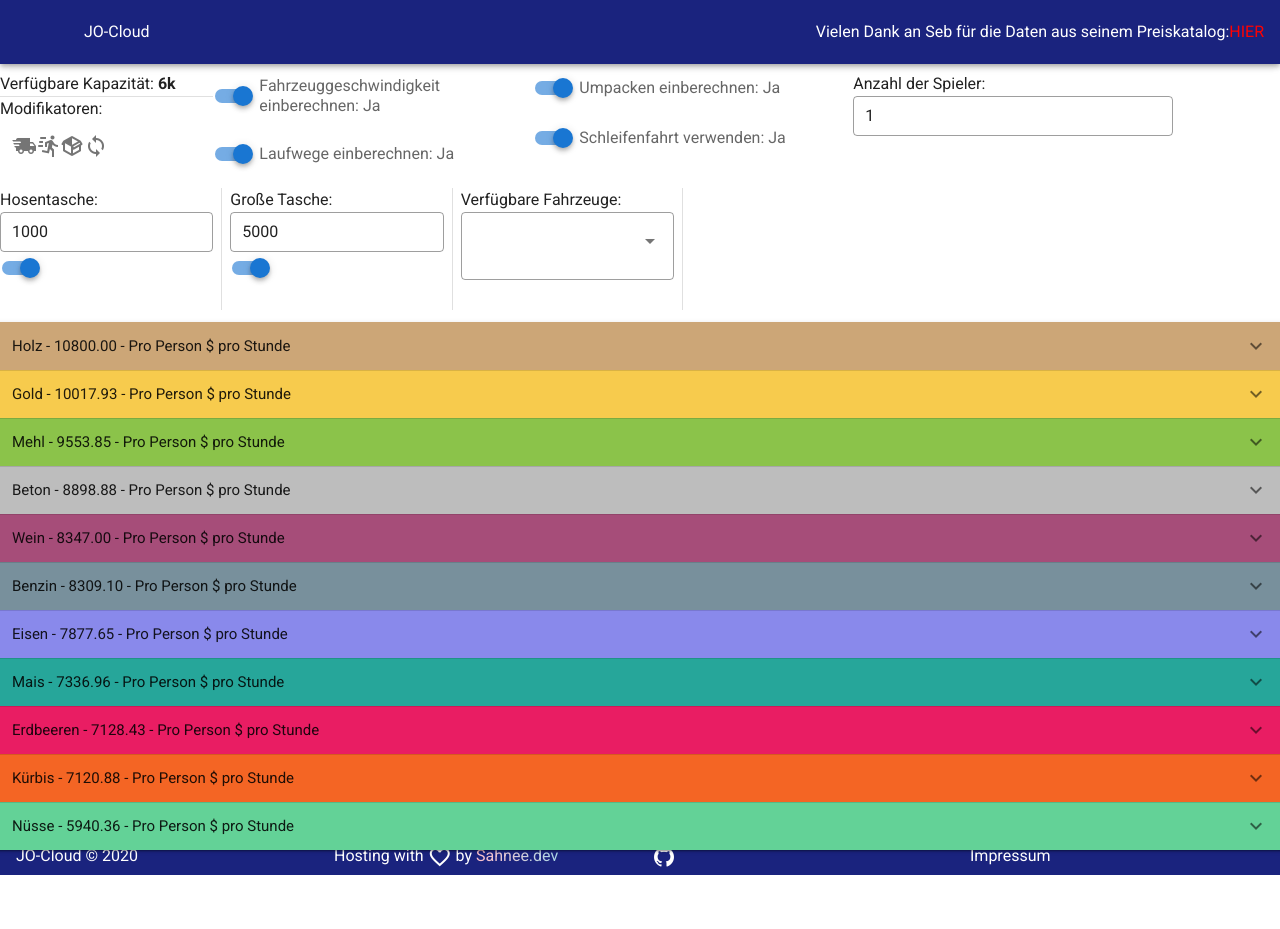
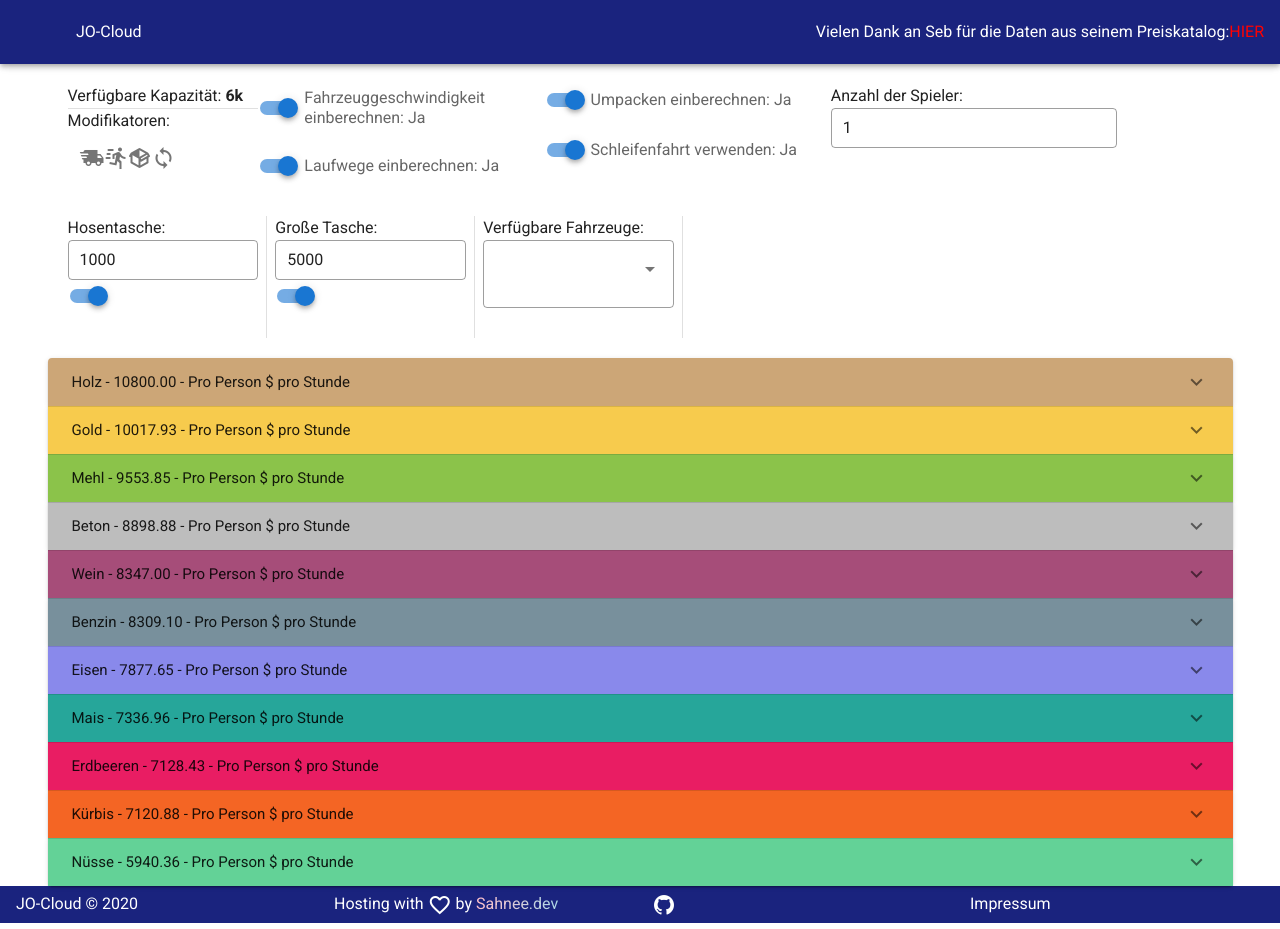
Before and after one commit to DaNeubi/ulifepreiskatalog, a Vue app: page / in a window 1280 px wide. Before the commit the page ends 881 px from the top, so only its background shows below. Built offline with nearby package versions, Linux system fonts and the light colour scheme.

Commit message:
fixed scroll issue on mobile devices

```diff
--- a/src/App.vue
+++ b/src/App.vue
@@ -9,7 +9,7 @@
         <a href="https://preiskatalog.jobermeier.cloud">
           <v-img
               alt="JO-Cloud Logo"
-              class="shrink mr-2"
+              class="shrink pr-2"
               contain
               src="@/assets/logo.png"
               transition="scale-transition"
@@ -70,10 +70,12 @@ Styling the footer links
   text-decoration: none;
   color: white;
 }
+
+/*noinspection CssInvalidPropertyValue*/
 .sahnee-hosting{
-  -webkit-text-fill-color: transparent;
-  background: -webkit-linear-gradient(left, pink, lightblue);
-  -webkit-background-clip: text;
-  -webkit-text-fill-color: transparent;
+  background-image: linear-gradient(to right, pink, lightblue);
+  background-clip: text;
+  color: transparent;
 }
+
 </style>
--- a/src/views/Home.vue
+++ b/src/views/Home.vue
@@ -1,6 +1,6 @@
 <template>
-    <div>
-        <v-row no-gutters class="mt-2">
+    <v-container>
+        <v-row no-gutters class="pa-2">
             <v-col cols="12" xs="12" sm="12" md="3" lg="2">
                 Verfügbare Kapazität: <b>{{currentCapacity | fancyUnits}}</b><br/>
                 <v-divider/>
@@ -49,7 +49,7 @@
                 <v-text-field v-model.number="playerAmount" outlined dense type="number" min="1" hide-details/>
             </v-col>
         </v-row>
-        <v-row no-gutters>
+        <v-row no-gutters class="pa-2">
             <v-col cols="12" xs="12" sm="12" md="2" lg="2">
                 Hosentasche:
                 <v-text-field v-model.number="currentTrousersCapacity" outlined dense type="number" min="0"
@@ -95,7 +95,6 @@
                       {{jobCalculation.job.name}} - {{ (calculateProfitPerPersonPerSecond(jobCalculation)
                         * 60 * 60).toFixed(2)}} - Pro Person $ pro Stunde</v-expansion-panel-header>
                     <v-expansion-panel-content :color="jobCalculation.job.jobColor[1]">
-                        <v-container>
                             <v-row>
                                 <v-col v-for="(jobStepCalculation, jobStepIndex) in jobCalculation.steps"
                                        :key="jobStepCalculation.jobStep.sourceName" cols="6" xs="12" sm="4" md="3" lg="3" >
@@ -162,7 +161,6 @@
                                             Gewinn [$]
                                         </v-col>
                                         <v-col>
-                                          <!-- Hier ist noch ein Kalkulationsfehler -->
                                           {{jobCalculation.profit}}
                                         </v-col>
                                     </v-row>
@@ -176,12 +174,11 @@
                                     </v-row>
                                 </v-col>
                             </v-row>
-                        </v-container>
                     </v-expansion-panel-content>
                 </v-expansion-panel>
             </v-expansion-panels>
         </v-row>
-    </div>
+    </v-container>
 </template>
 
 <script lang="ts">
```
